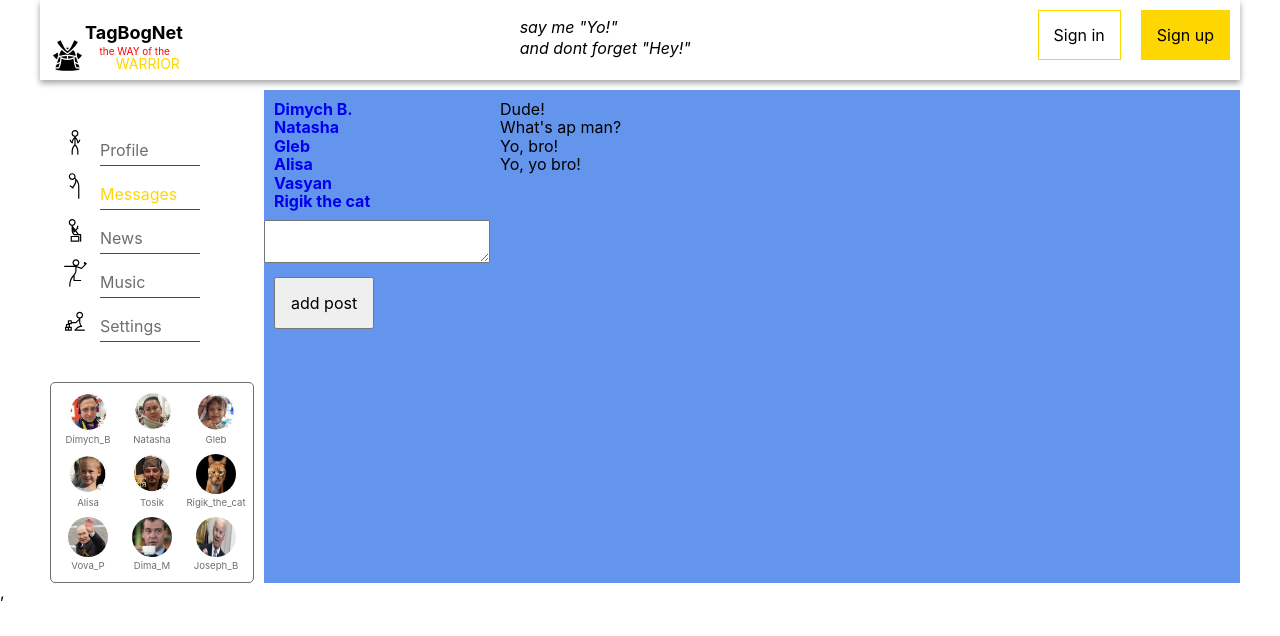
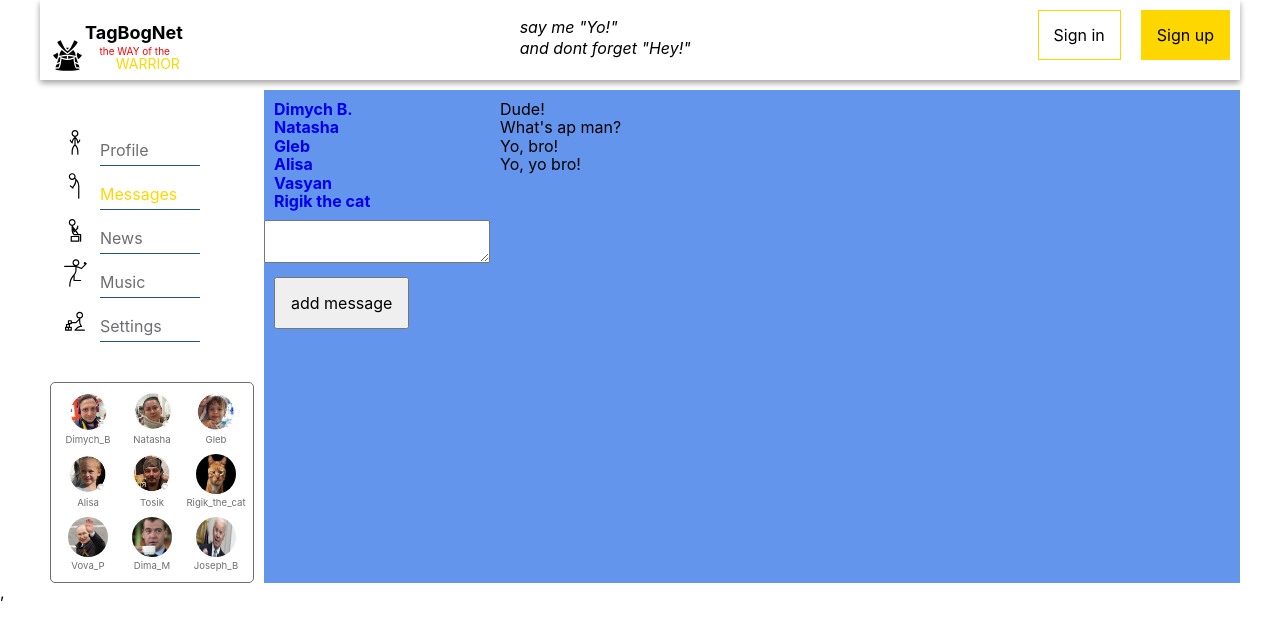
Before and after one commit to Bogagree/samurai-way-main, a React (Create React App) app: page /dialogs in a window 1280 px wide. Shown: the top 636 px of the page. Built offline with nearby package versions, Linux system fonts and the light colour scheme.

Commit message:
feat: lesson N34,35 delete render.tsx

```diff
--- a/src/App.tsx
+++ b/src/App.tsx
@@ -14,7 +14,9 @@ import {Profile} from "./components/Profile/Profile";
 
 type Props = {
     state: RootStatetype
-    addPost: (newMessage: string) => void
+    addPost: (newPostMessage: string) => void
+    addMessage: (newMessage: string) => void
+    updateNewPostText: (newText: string) => void
 }
 
 const MemoHeader = React.memo(Header)
@@ -28,11 +30,15 @@ export const App: React.FC<Props> = (props) => {
             <div className="app-wrapper-content">
                 <Route
                     path="/dialogs"
-                    render={() => <Dialogs dialogPage={props.state.dialogPage}/>}/>
+                    render={() => <Dialogs dialogPage={props.state.dialogPage}
+                                           addMessage={props.addMessage}
+                    />}/>
                 <Route
                     path="/profile"
                     render={() => <Profile profilePage={props.state.profilePage}
                                            addPost={props.addPost}
+                                           updateNewPostText={props.updateNewPostText}
+
                     />}
                 />
 
--- a/src/components/Dialogs/DialogItem/DialogItem.tsx
+++ b/src/components/Dialogs/DialogItem/DialogItem.tsx
@@ -11,6 +11,7 @@ type DialogsItemPropsType = {
 export const DialogItem = (props: DialogsItemPropsType) => {
 
     let path = "/dialogs/" + props.id
+
     return (
         <div className={`${style.dialog} ${style.active}`}>
             <NavLink to={path}>{props.name}</NavLink>
--- a/src/components/Dialogs/Dialogs.tsx
+++ b/src/components/Dialogs/Dialogs.tsx
@@ -2,10 +2,11 @@ import React from "react";
 import style from './Dialogs.module.css'
 import {DialogItem} from "./DialogItem/DialogItem";
 import {Message} from "./Message/Message";
-import {DialogsPageType} from "./../../redux/state"
+import {DialogsPageType} from "../../redux/state";
 
 type PropsType = {
     dialogPage: DialogsPageType
+    addMessage: (newMessage: string) => void
 }
 
 export const Dialogs: React.FC<PropsType> = (props) => {
@@ -14,7 +15,7 @@ export const Dialogs: React.FC<PropsType> = (props) => {
 
     const addMessage = () => {
         let text =  newMessage.current?.value
-        alert(text)
+        text && props.addMessage(text)
     }
 
     return (
@@ -41,7 +42,7 @@ export const Dialogs: React.FC<PropsType> = (props) => {
 
             <div>
                 <textarea name="post" ref={newMessage}></textarea>
-                <button onClick={addMessage}>add post</button>
+                <button onClick={addMessage}>add message</button>
             </div>
 
         </div>
--- a/src/components/Profile/MyPosts/MyPosts.tsx
+++ b/src/components/Profile/MyPosts/MyPosts.tsx
@@ -1,4 +1,4 @@
-import React, {ChangeEvent, useState} from 'react';
+import React from 'react';
 import style from './MyPosts.module.css'
 import {Post} from "./Post/Post";
 import {PostType} from "../../../redux/state";
@@ -6,29 +6,40 @@ import {PostType} from "../../../redux/state";
 type MyPostsType = {
     posts: Array<PostType>
     addPost: (newMessage: string) => void
+    updateNewPostText: (newText: string) => void
 }
 
 export const MyPosts: React.FC<MyPostsType> = (props) => {
 
     let newPostElement = React.createRef<HTMLTextAreaElement>()
 
-    const [value, setValue] = useState<string>('');
+    // const [value, setValue] = useState<string>('');
     // как в видео #33 у Димыча не работало, поэтому сделал локальный стэйт, чтобы очищать textarea
 
     const addPost = () => {
         let text = newPostElement.current?.value
         text &&  props.addPost(text);
-        setValue('')
+        // setValue('')
     }
 
-    const onChangeHandler = (e:ChangeEvent<HTMLTextAreaElement>) => {
-        setValue(e.currentTarget.value)
+    // const onChangeHandler = (e:ChangeEvent<HTMLTextAreaElement>) => {
+    //     setValue(e.currentTarget.value)
+    // }
+
+    let text = newPostElement.current?.value
+
+    const onChangeHandler = () => {
+        text && props.updateNewPostText(text)
     }
 
     return (
         <>
             <div>
-                <textarea name="post" ref={newPostElement} value={value} onChange={onChangeHandler}></textarea>
+                <textarea name="post"
+                          value={text}
+                          ref={newPostElement}
+                          onChange={onChangeHandler}
+                />
                 <button onClick={addPost}>add post</button>
             </div>
 
--- a/src/components/Profile/MyPosts/Post/Post.tsx
+++ b/src/components/Profile/MyPosts/Post/Post.tsx
@@ -57,12 +57,12 @@ export const Post: React.FC<PostPropsType> = (props) => {
                         </div>
                         <div className="post-comment">
                             <img src="#" alt="" className="profile-photo-sm"/>
-                            <input type="text" className="form-control" placeholder="Post a comment"/>
+                            <input name="comment-post" type="text" className="form-control" placeholder="Post a comment"/>
                             <button>comment</button>
 
                         </div>
                     </div>
-                </div>
+                </div>s
             </div>
             )
 
--- a/src/components/Profile/Profile.tsx
+++ b/src/components/Profile/Profile.tsx
@@ -7,6 +7,7 @@ import {ProfilePageType} from "../../redux/state";
 type ProfileType = {
     profilePage: ProfilePageType
     addPost: (newMessage:string) => void
+    updateNewPostText: (newText: string) => void
 }
 
 export const Profile: React.FC<ProfileType> = (props) => {
@@ -14,8 +15,10 @@ export const Profile: React.FC<ProfileType> = (props) => {
     return (
         <div className={style.profile}>
             <ProfileInfo />
-            <MyPosts posts={props.profilePage.posts} addPost={props.addPost}/>
+            <MyPosts posts={props.profilePage.posts}
+                     addPost={props.addPost}
+                     updateNewPostText={props.updateNewPostText}
+            />
         </div>
-    )
-        ;
+    );
 };
--- a/src/components/Settings/Settings.tsx
+++ b/src/components/Settings/Settings.tsx
@@ -1,9 +1,6 @@
 import React from "react";
-import style from './Settings.module.css'
 
-type SettingsPropsType = {}
-
-export const Settings = (props: SettingsPropsType) => {
+export const Settings = () => {
     return (
         <div>
             News
--- a/src/index.tsx
+++ b/src/index.tsx
@@ -1,4 +1,24 @@
-import {renderEntireTree} from "./render";
-import state from "./redux/state";
+import React from 'react';
+import ReactDOM from 'react-dom';
+import state, {addMessage, addPost, subscribe, updateNewPostText} from "./redux/state";
+import './index.css';
+import {App} from "./App";
+import {BrowserRouter} from "react-router-dom";
 
-renderEntireTree(state);
+
+export let renderEntireTree = () => {
+    ReactDOM.render(
+        <BrowserRouter>
+            <App state={state}
+                 addPost={addPost}
+                 addMessage={addMessage}
+                 updateNewPostText={updateNewPostText}
+            />,
+        </BrowserRouter> ,
+        document.getElementById('root')
+    )
+}
+
+renderEntireTree()
+
+subscribe(renderEntireTree)
--- a/src/redux/state.ts
+++ b/src/redux/state.ts
@@ -1,4 +1,6 @@
-import {renderEntireTree} from "../render";
+let renderEntireTree = ( ) => {
+    console.log('state changed')
+}
 
 export type MessageType = {
     id: number
@@ -17,31 +19,24 @@ export type PostType = {
 }
 export type ProfilePageType = {
     posts: Array<PostType>
+    newPost: string
 }
 export type DialogsPageType = {
     dialogs: Array<DialogType>
     messagesPage: Array<MessageType>
 }
-
 export type HeaderType = {}
-
 export type FriendType = {
     id: number
     name: string
     fotoSrc: string
 }
-
 export type NavbarType = {
     friends: Array<FriendType>
 }
-
 export type MusicPageType = {}
-
 export type SettingsPageType = {}
-
 export type NewsPageType = {}
-
-
 export type RootStatetype = {
     profilePage: ProfilePageType
     dialogPage: DialogsPageType
@@ -59,7 +54,8 @@ let state: RootStatetype = {
             {id: 2, message: "What\'s ap man?", likesCount: 3, disLikesCount: 4, published: "7/13/2022, 11:47:03 AM"},
             // {id: 3, message: "Yo, bro!", likesCount: 5, disLikesCount: 6, published: "7/13/2022, 11:48:03 AM"},
             // {id: 4, message: "Yo, yo bro!", likesCount: 7, disLikesCount: 8, published: "7/13/2022, 11:49:03 AM"},
-        ]
+        ],
+        newPost: 'IT-kamasutra.com'
     },
     dialogPage: {
         dialogs: [
@@ -97,7 +93,10 @@ let state: RootStatetype = {
     newsPage: {}
 };
 
-export let addPost = (postMessage:string) => {
+// @ts-ignore
+window.state = state
+
+export let addPost = (postMessage: string) => {
     let newPost = {
         id: 5,
         message: postMessage,
@@ -105,9 +104,26 @@ export let addPost = (postMessage:string) => {
         disLikesCount: 0,
         published: new Date().toLocaleString()
     };
+    state.profilePage.posts.push(newPost)
+    renderEntireTree()
+}
 
-    state.profilePage.posts.push(newPost)
-    renderEntireTree(state)
+export let updateNewPostText = (newText: string) => {
+    state.profilePage.newPost = newText
+    renderEntireTree()
+}
+
+export let addMessage = (newComment: string) => {
+    let newMessage = {
+        id: 6,
+        message: newComment
+    }
+    state.dialogPage.messagesPage.push(newMessage)
+    renderEntireTree()
+}
+
+export const subscribe = (callback: () => void) => {
+    renderEntireTree = callback
 }
 
 export default state
```
